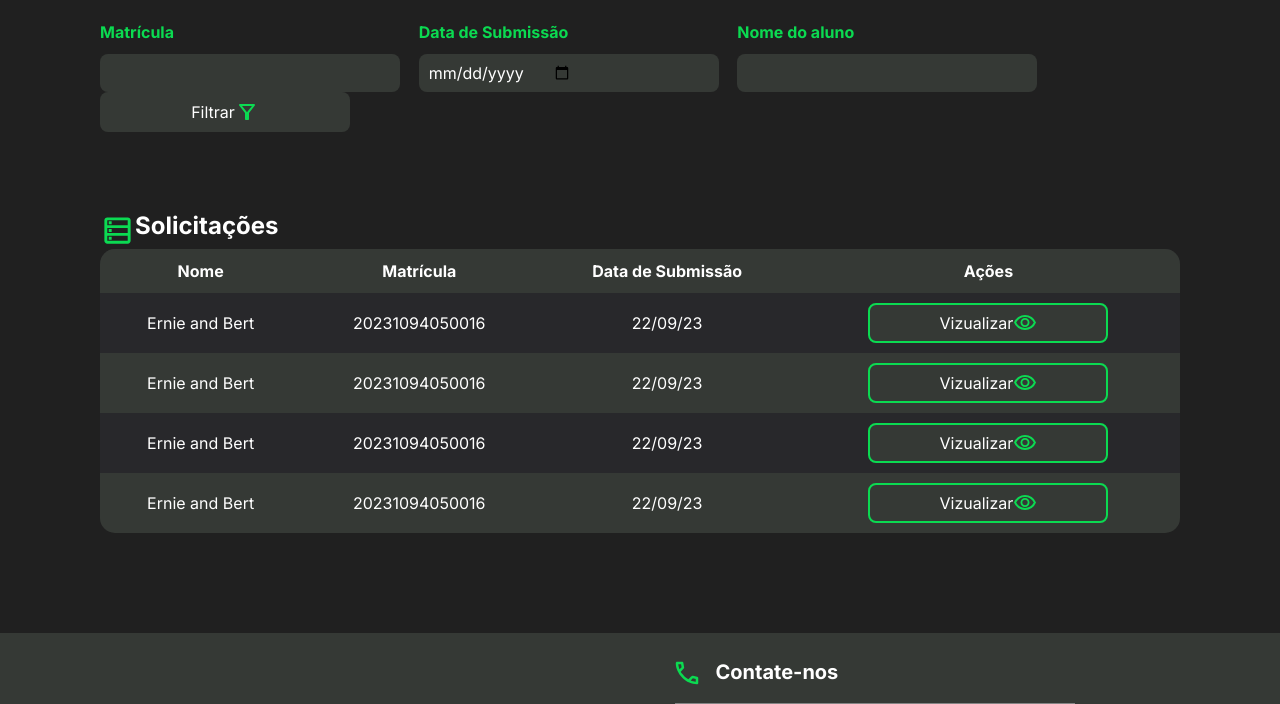
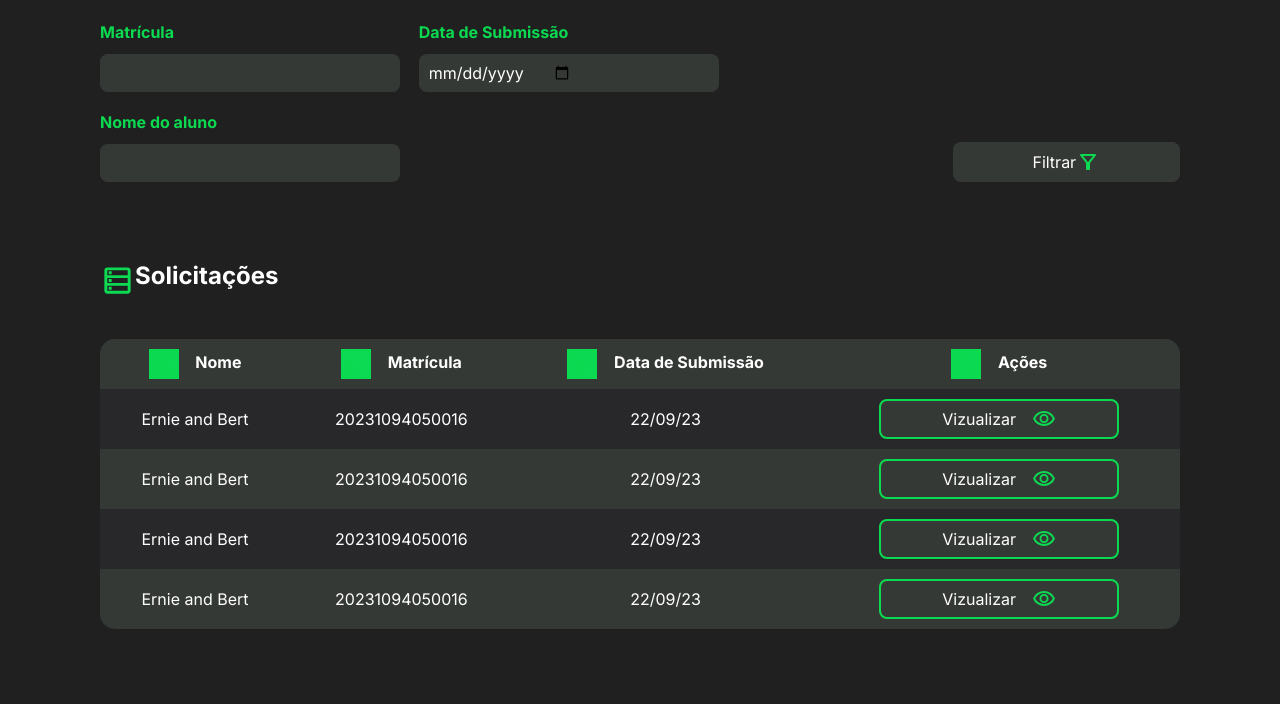
Before and after one commit to gentil-kadson/ccam, a Django app: page /people/seac/knowledge-certificates/ in a window 1280 px wide. Shown: the part 191-895 px from the top of the page. Run offline with Django 4.2, Linux system fonts and the light colour scheme; parts of the project's set-up code (start-up, migrations or seed data) failed here and were passed over; some libraries are stand-ins or nearby versions; grey boxes are pictures that could not be loaded.

Commit message:
feature: finished knowledge certificate for head office staff.

```diff
--- a/ccam/people/seac/templates/seac/_seac_view_knowledge_certificates.html
+++ b/ccam/people/seac/templates/seac/_seac_view_knowledge_certificates.html
@@ -26,7 +26,7 @@
         <input type="text" name="student-name" id="student-name" />
       </div>
     </div>
-    {% include 'core/_button.html' with button_text="Filtrar" color_class="green-svg" icon_path='people/images/icons/filter.svg' alt_text="A classic green filter object" %}
+    {% include "core/_button.html" with button_text="Filtrar" color_class="green-svg" icon_path='people/images/icons/filter.svg' alt_text="A classic green filter object" %}
   </section>
   <header class="header-with-icon padding-from-content">
     <img src="{% static 'people/images/icons/dataTable.svg' %}"
@@ -39,10 +39,38 @@
   <section>
     <table class="ccam-table">
       <thead>
-        <th>Nome</th>
-        <th>Matrícula</th>
-        <th>Data de Submissão</th>
-        <th>Ações</th>
+        <th>
+          <img width="30"
+               height="30"
+               class="green-svg"
+               src="{% static 'people/images/icons/signatureIcon.svg' %}"
+               alt="A green signature icon" />
+          Nome
+        </th>
+        <th>
+          <img width="30"
+               height="30"
+               class="green-svg"
+               src="{% static 'people/images/icons/personVCard.svg' %}"
+               alt="A green verification card containing a person" />
+          Matrícula
+        </th>
+        <th>
+          <img width="30"
+               height="30"
+               class="green-svg"
+               src="{% static 'people/images/icons/calendarIcon.svg' %}"
+               alt="A green and simple calendar that marks an event." />
+          Data de Submissão
+        </th>
+        <th>
+          <img width="30"
+               height="30"
+               class="green-svg"
+               src="{% static 'people/images/icons/actionIcon.svg' %}"
+               alt="A green settings icon indicating actions you can take on a specific table." />
+          Ações
+        </th>
       </thead>
       <tbody>
         <tr>
--- a/ccam/people/static/people/css/filter.css
+++ b/ccam/people/static/people/css/filter.css
@@ -6,7 +6,6 @@
     margin-top: 1.25rem;
     display: flex;
     align-items: flex-end;
-    flex-wrap: wrap;
     justify-content: space-between;
 }
 
--- a/ccam/people/static/people/css/table.css
+++ b/ccam/people/static/people/css/table.css
@@ -23,6 +23,7 @@
 }
 
 .ccam-table {
+    margin-top: 2.5rem;
     width: 100%;
     text-align: center;
     vertical-align: middle;
@@ -39,4 +40,9 @@
 
 .ccam-table thead * {
     background-color: var(--element-dark);
+    margin: auto;
 }
+
+.ccam-table thead img {
+    margin-right: 13px;
+}
--- a/ccam/static/css/ccam_button.css
+++ b/ccam/static/css/ccam_button.css
@@ -19,5 +19,6 @@
     border-radius: 8px;
     padding: 0.625rem 0;
     justify-content: center;
+    gap: 1rem;
     align-items: center;
 }
```
Also changed, not shown: ccam/people/static/people/images/icons/actionIcon.svg (added), ccam/people/static/people/images/icons/calendarIcon.svg (added), ccam/people/static/people/images/icons/personVCard.svg (added), ccam/people/static/people/images/icons/signatureIcon.svg (added).
